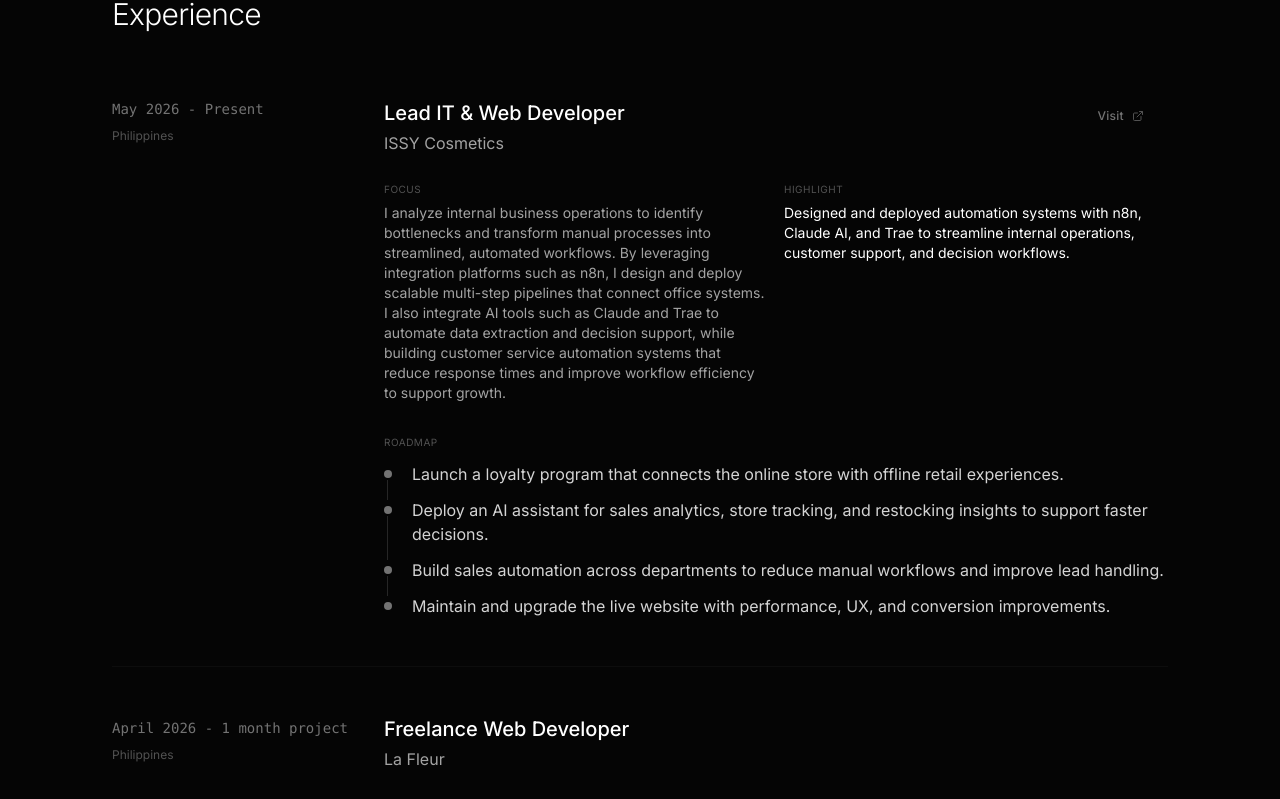
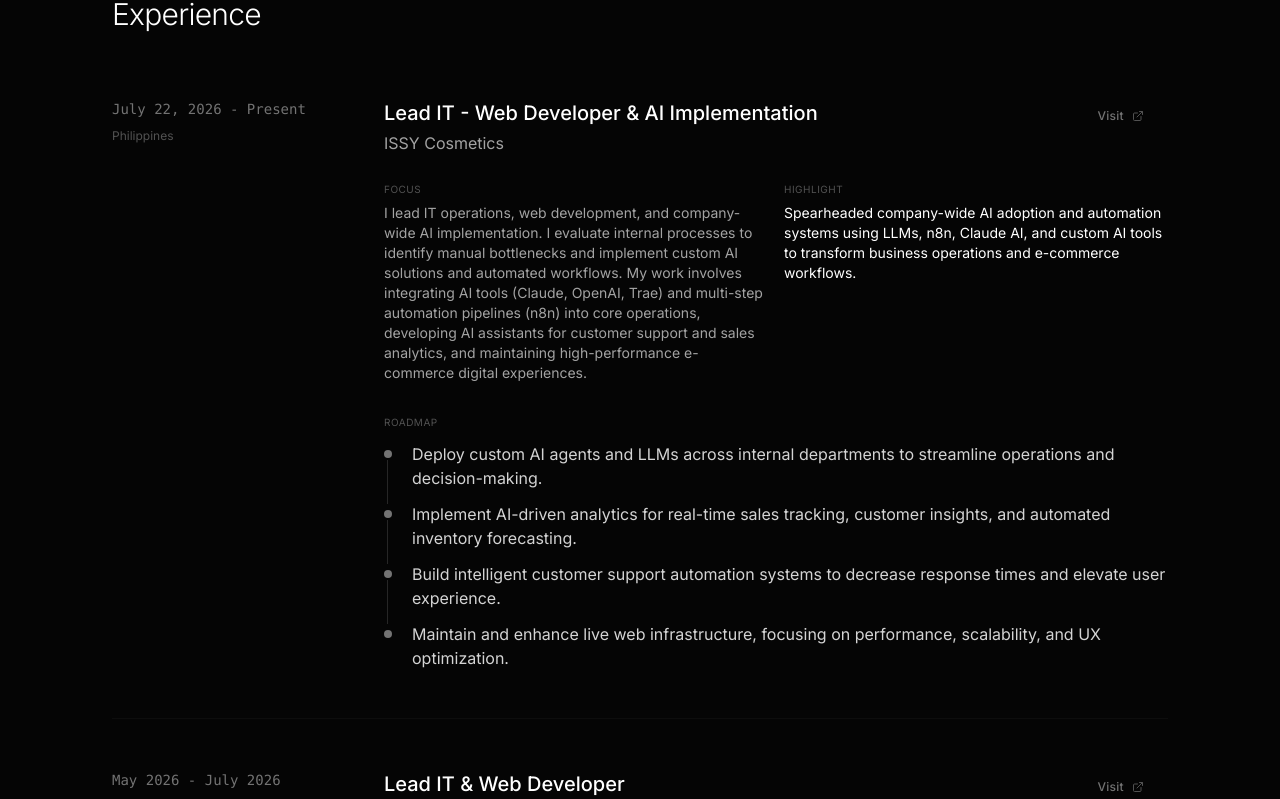
Before and after one commit to HesuCrypt/Louisse_Portfolio, a React (Vite) app: page / in a window 1280 px wide. Shown: the part 1590-2389 px from the top of the page. Built offline with nearby package versions, Linux system fonts and the light colour scheme.

Commit message:
Add Lead IT - Web Developer & AI Implementation experience to ISSY Cosmetics

```diff
--- a/data/experience.ts
+++ b/data/experience.ts
@@ -14,9 +14,25 @@ export interface Job {
 export const experience: Job[] = [
   {
     company: "ISSY Cosmetics",
+    role: "Lead IT - Web Developer & AI Implementation",
+    type: "Full-time",
+    period: "July 22, 2026 - Present",
+    location: "Philippines",
+    website: "https://issycosmetics.com/",
+    highlight: "Spearheaded company-wide AI adoption and automation systems using LLMs, n8n, Claude AI, and custom AI tools to transform business operations and e-commerce workflows.",
+    focus: "I lead IT operations, web development, and company-wide AI implementation. I evaluate internal processes to identify manual bottlenecks and implement custom AI solutions and automated workflows. My work involves integrating AI tools (Claude, OpenAI, Trae) and multi-step automation pipelines (n8n) into core operations, developing AI assistants for customer support and sales analytics, and maintaining high-performance e-commerce digital experiences.",
+    roadmap: [
+      "Deploy custom AI agents and LLMs across internal departments to streamline operations and decision-making.",
+      "Implement AI-driven analytics for real-time sales tracking, customer insights, and automated inventory forecasting.",
+      "Build intelligent customer support automation systems to decrease response times and elevate user experience.",
+      "Maintain and enhance live web infrastructure, focusing on performance, scalability, and UX optimization.",
+    ],
+  },
+  {
+    company: "ISSY Cosmetics",
     role: "Lead IT & Web Developer",
     type: "Full-time",
-    period: "May 2026 - Present",
+    period: "May 2026 - July 2026",
     location: "Philippines",
     website: "https://issycosmetics.com/",
     highlight: "Designed and deployed automation systems with n8n, Claude AI, and Trae to streamline internal operations, customer support, and decision workflows.",
@@ -42,7 +58,7 @@ export const experience: Job[] = [
     company: "ISSY Cosmetics",
     role: "Web Developer",
     type: "Full-time",
-    period: "September 2025 – Present",
+    period: "September 2025 - May 2026",
     location: "Philippines",
     website: "https://issycosmetics.com/",
     highlight: "Increased online sales by 170%",
```
Also changed, not shown: public/resume.txt.
